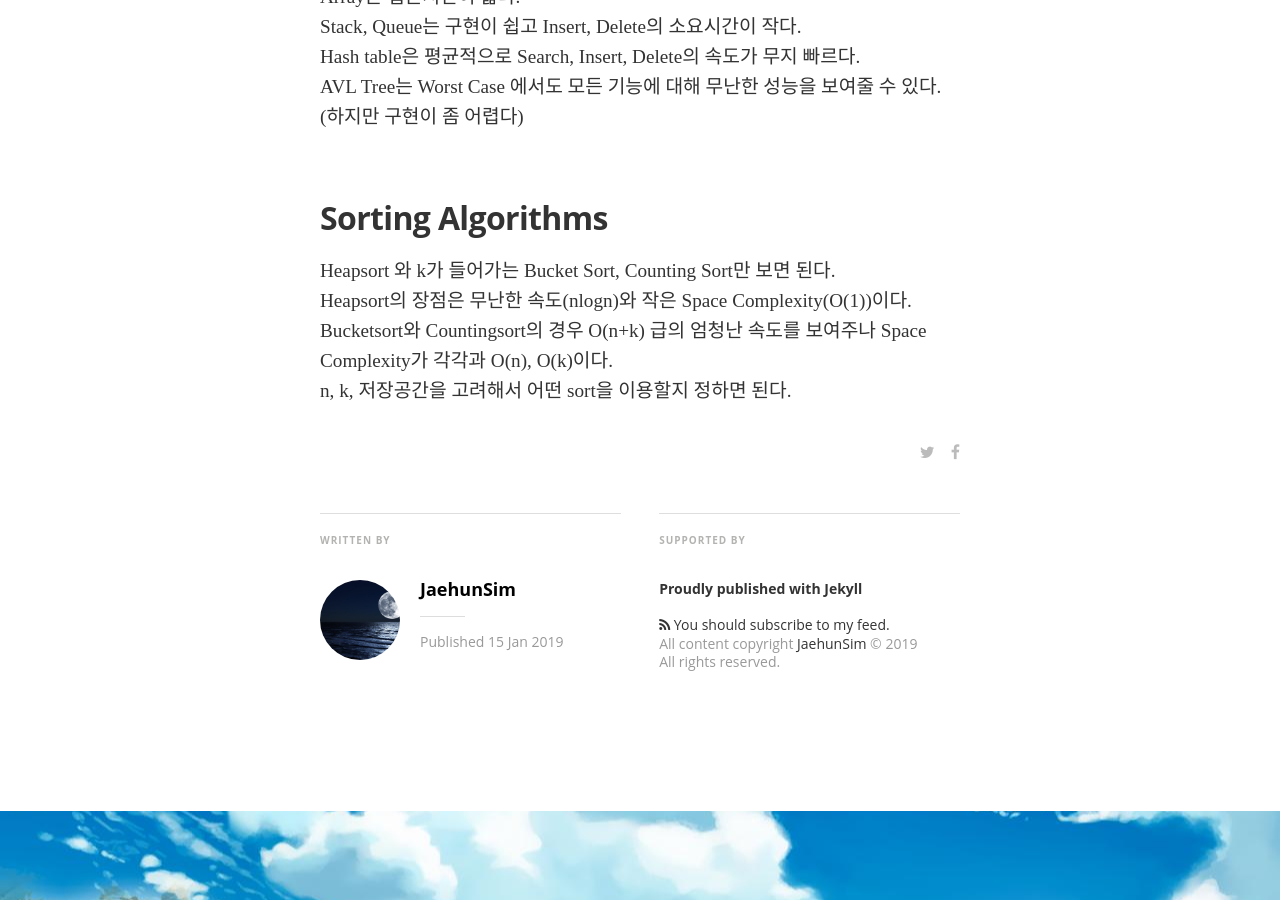
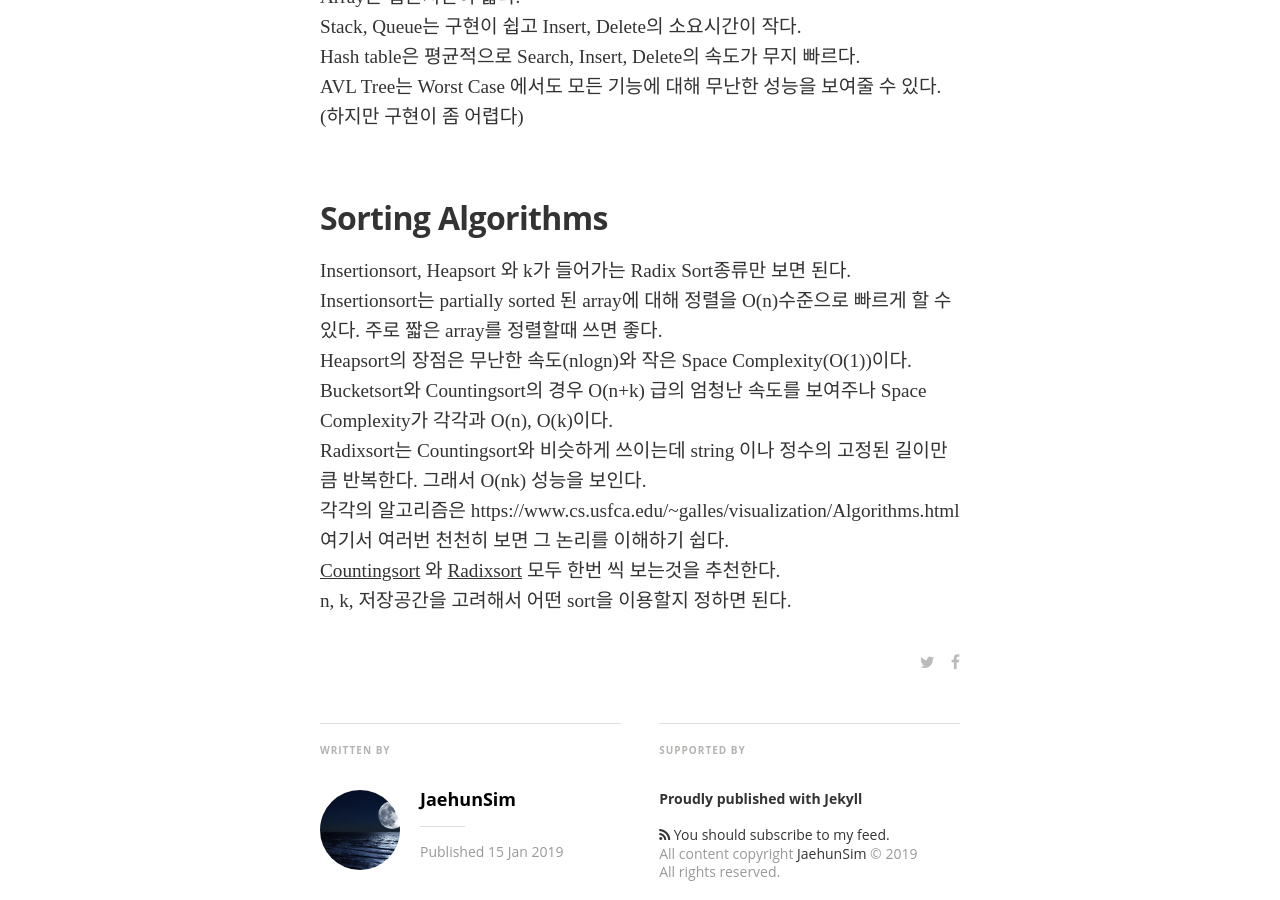
Before and after one commit to JaehunSim/JaehunSim.github.io, a Jekyll site: the page built from _posts/2019-01-15-DS-Sort.md, in a window 1280 px wide and 900 px high, scrolled down 1212 px. Built offline with Jekyll 4.4.1, drawn with Linux system fonts in a browser that asks for light colours; nearby versions of some CDN libraries; some web fonts are replaced; comment, search, counter and statistics services are not loaded.

Commit message:
Update 2019-01-15-DS-Sort.md

```diff
--- a/_posts/2019-01-15-DS-Sort.md
+++ b/_posts/2019-01-15-DS-Sort.md
@@ -25,7 +25,11 @@ Hash table은 평균적으로 Search, Insert, Delete의 속도가 무지 빠르
 AVL Tree는 Worst Case 에서도 모든 기능에 대해 무난한 성능을 보여줄 수 있다. (하지만 구현이 좀 어렵다)
 
 ## Sorting Algorithms
-Heapsort 와 k가 들어가는 Bucket Sort, Counting Sort만 보면 된다.
+Insertionsort, Heapsort 와 k가 들어가는 Radix Sort종류만 보면 된다.
+Insertionsort는 partially sorted 된 array에 대해 정렬을 O(n)수준으로 빠르게 할 수 있다. 주로 짧은 array를 정렬할때 쓰면 좋다.
 Heapsort의 장점은 무난한 속도(nlogn)와 작은 Space Complexity(O(1))이다.
 Bucketsort와 Countingsort의 경우 O(n+k) 급의 엄청난 속도를 보여주나 Space Complexity가 각각과 O(n), O(k)이다.
+Radixsort는 Countingsort와 비슷하게 쓰이는데 string 이나 정수의 고정된 길이만큼 반복한다. 그래서 O(nk) 성능을 보인다.
+각각의 알고리즘은 https://www.cs.usfca.edu/~galles/visualization/Algorithms.html 여기서 여러번 천천히 보면 그 논리를 이해하기 쉽다.
+[Countingsort](https://www.cs.usfca.edu/~galles/visualization/CountingSort.html) 와 [Radixsort](https://www.cs.usfca.edu/~galles/visualization/RadixSort.html) 모두 한번 씩 보는것을 추천한다.
 n, k, 저장공간을 고려해서 어떤 sort을 이용할지 정하면 된다.
```
